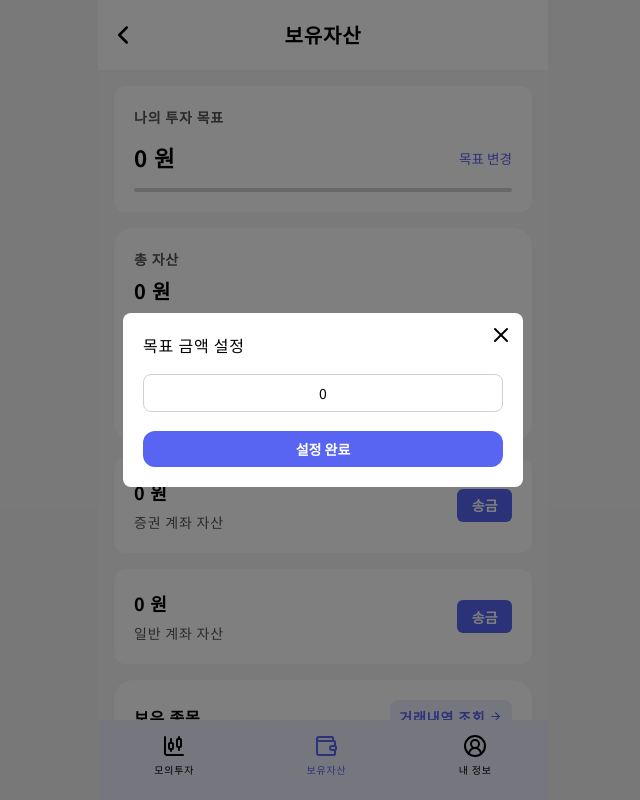
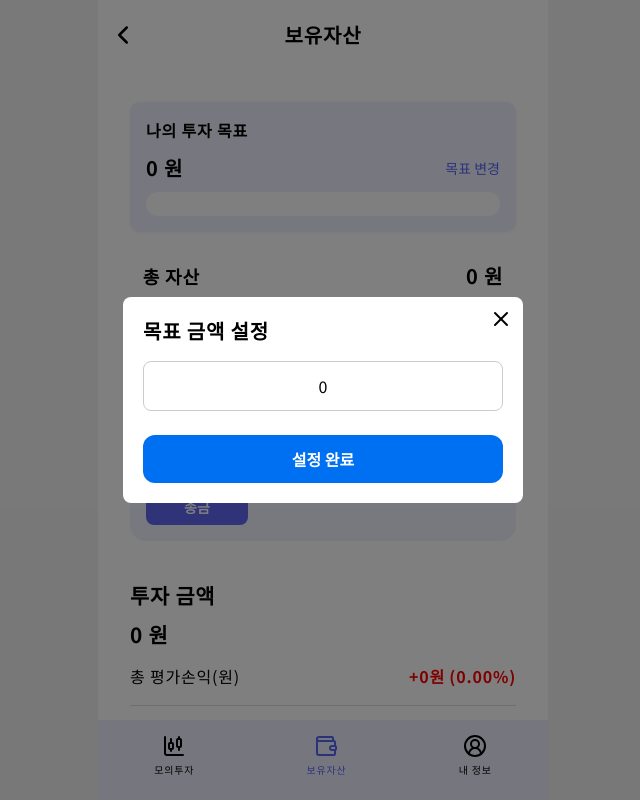
Before and after one commit to BoyunLee/mufin_evolved, a Next.js app: page /user/asset in a window 1280 px wide. Both pictures are taken after a click on the button "목표 변경". Shown: the whole page, without its empty margins (317-957 px from the left). Built offline with nearby package versions, Linux system fonts and the light colour scheme; no server answers.

Commit message:
Revert "fix : 유저 피드백 반영 css 수정"

```diff
--- a/app/(anon)/search/components/Search.Styled.ts
+++ b/app/(anon)/search/components/Search.Styled.ts
@@ -85,9 +85,9 @@ export const StockImage = styled(Image)`
 
 export const StockName = styled.div`
     margin-left: 1rem;
-    font-size: var(--font-size-lg);
+    font-size: var(--font-size-xl);
     color: var(--black-color);
-    font-weight: bold;
+    font-weight: 500;
 `;
 
 export const HighlightedText = styled.span`
--- a/app/components/home/StockList.Styled.ts
+++ b/app/components/home/StockList.Styled.ts
@@ -69,9 +69,9 @@ export const StockImage = styled(Image)`
 
 export const StockName = styled.div`
     display: flex;
-    font-size: var(--font-size-base);
+    font-size: var(--font-size-lg);
     color: var(--black-color);
-    font-weight: bold;
+    font-weight: 500;
     flex-wrap: wrap;
     word-wrap: break-word;
 `;
@@ -87,7 +87,7 @@ export const StockRight = styled.div`
 `;
 
 export const StockPrice = styled.p`
-    font-size: var(--font-size-base);
+    font-size: var(--font-size-lg);
     font-weight: bold;
 
     white-space: nowrap;
--- a/app/user/asset/components/Asset.Styled.ts
+++ b/app/user/asset/components/Asset.Styled.ts
@@ -1,31 +1,28 @@
 import styled from "styled-components";
 
-/* ================= Page Background ================= */
-
 export const Container = styled.div`
-  background: var(--gray-50);
   display: flex;
   flex-direction: column;
   gap: 1rem;
   width: 100%;
   margin: 0 auto;
-  padding: 1rem;
+  padding: 2rem;
 `;
 
-/* ================= White Section ================= */
-
-export const Section = styled.div`
-  background: var(--white-color);
-  border-radius: 12px;
-  padding: 1.25rem;
+export const InvestmentGoal = styled.div`
+  display: flex;
+  flex-direction: column;
+  gap: 0.5rem;
+  width: 100%;
+  background-color: var(--primary-light );
+  border-radius: 10px;
+  padding: 1rem;
+  box-shadow: 0 1px 4px rgba(0, 0, 0, 0.05);
 `;
 
-/* ================= 투자 목표 ================= */
-
-export const InvestmentGoal = styled(Section)`
-  display: flex;
-  flex-direction: column;
-  gap: 0.75rem;
+export const GoalText = styled.span`
+  font-size: 1rem;
+  font-weight: bold;
 `;
 
 export const GoalRow = styled.div`
@@ -34,130 +31,133 @@ export const GoalRow = styled.div`
   align-items: center;
 `;
 
-export const GoalText = styled.span`
-  font-size: var(--font-size-base);
-  color: var(--gray-800);
-  font-weight: 600;
+export const GoalAmount = styled.span`
+  font-size: 1.25rem;
+  font-weight: bold;
 `;
 
-export const GoalAmount = styled.span`
-  font-size: 1.4rem;
-  font-weight: 700;
-`;
-
-export const ChangeButton = styled.button`
-  background: none;
-  border: none;
-  font-size: 0.85rem;
-  color: var(--primary-color);
-  cursor: pointer;
-`;
-
-/* Progress */
-
 export const ProgressBarContainer = styled.div`
-  height: 4px;
   width: 100%;
-  background: var(--gray-200);
-  border-radius: 999px;
+  height: 1.5rem;
+  background: var(--white-color);
+  border-radius: 0.75rem;
   overflow: hidden;
 `;
 
 export const Progress = styled.div<{ $progress: number }>`
   width: ${({ $progress }) => $progress}%;
   height: 100%;
-  background: var(--primary-color);
+  background: var(--second-300);
+  display: flex;
+  align-items: center;
+  justify-content: center;
+  font-size: 0.875rem;
+  font-weight: 600;
+  color: white;
+  transition: width 0.3s ease;
 `;
 
-/* ================= 총 자산 ================= */
+export const ChangeButton = styled.button`
+  background: none;
+  border: none;
+  color: var(--primary-color);
+  font-size: 0.875rem;
+  cursor: pointer;
+  transition: 0.2s;
 
-export const TotalSummaryCard = styled.div`
-  background: var(--white-color);
-  border-radius: 1.25rem;
-  padding: 1.25rem;
-
-  display: flex;
-  flex-direction: column;
-  gap: 1rem;
+  &:hover {
+    text-decoration: underline;
+  }
 `;
 
-export const TotalHeader = styled.div`
+export const TotalAssetsSection = styled.div`
   display: flex;
-  flex-direction: column;
-  gap: 0.25rem;
+  justify-content: space-between;
+  align-items: center;
+  width: 100%;
+  border-bottom: 1px solid var(--disabled-color);
+  padding: 0.8rem;
 `;
 
 export const TotalText = styled.span`
-  font-size: var(--font-size-base);
+  font-size: 1.125rem;
   font-weight: 600;
-  color: var(--gray-800);
 `;
 
 export const TotalValue = styled.span`
-  font-size: var(--font-size-2xl);
-  font-weight: 700;
+  font-size: 1.25rem;
+  font-weight: bold;
 `;
 
-
-/* ================= 계좌 ================= */
-
-export const AccountSection = styled(Section)`
+export const AccountSection = styled.div`
+  width: 100%;
+  background: #f0f4ff;
+  padding: 1rem;
+  border-radius: 1rem;
   display: flex;
   justify-content: space-between;
   align-items: center;
 `;
 
-export const AccountInfo = styled.div`
+export const LeftContainer = styled.div`
   display: flex;
   flex-direction: column;
-  gap: 0.25rem;
+  gap: 0.5rem;
+`;
+
+export const RightContainer = styled.div`
+  display: flex;
+  align-items: flex-end;
 `;
 
 export const AccountTitle = styled.span`
-  font-size: var(--font-size-base);
-  color: var(--gray-800);
+  font-size: 1rem;
+  font-weight: 600;
 `;
 
 export const AccountValue = styled.span`
-  font-size: var(--font-size-xl);
-  font-weight: 700;
+  font-size: 1.25rem;
+  font-weight: bold;
 `;
 
 export const TransferButton = styled.button`
-  background: var(--primary-color);
+  padding: 0.5rem 0.75rem;
+  background: #6366f1;
+  color: white;
+  font-size: 0.875rem;
+  font-weight: 600;
   border: none;
-  border-radius: 6px;
-  padding: 0.6rem 0.9rem;
+  border-radius: 0.5rem;
+  cursor: pointer;
+  transition: 0.2s;
 
-  font-size: var(--font-size-base);
-  font-weight: 600;
-  color: var(--white-color);
-
-  cursor: pointer;
-  line-height: 1;
-  white-space: nowrap;
+  &:hover {
+    background: #4f46e5;
+  }
 `;
 
-
-/* ================= Modal ================= */
 export const Input = styled.input`
   width: 100%;
-  padding: 0.5rem;
+  padding: 0.75rem;
   margin-top: 1rem;
-  border: 1px solid var(--disabled-color);
+  border: 1px solid #ccc;
   border-radius: 0.5rem;
-  font-size: var(--font-size-base);
+  font-size: 1rem;
 `;
 
 export const Button = styled.button`
-  margin-top: 1.2rem;
-  padding: 0.5rem;
-  background: var(--primary-color);
-  color: var(--white-color);
-  font-size: var(--font-size-base);
+  margin-top: 1.5rem;
+  padding: 0.75rem;
+  background: #0070f3;
+  color: white;
+  font-size: 1rem;
   font-weight: bold;
   border: none;
   border-radius: 0.75rem;
   cursor: pointer;
   width: 100%;
+
+  &:hover {
+    background: #0366d6;
+  }
 `;
--- a/app/user/asset/components/Holdings.Styled.ts
+++ b/app/user/asset/components/Holdings.Styled.ts
@@ -1,74 +1,61 @@
 import styled from "styled-components";
 import Link from "next/link";
 
-/* 카드 컨테이너 */
 export const Container = styled.div`
     width: 100%;
-  background: var(--white-color);
-  border-radius: 1.25rem;
-  padding: 1.25rem;
-
-  display: flex;
-  flex-direction: column;
-  gap: 0.75rem;
-`;
-
-/* 헤더 */
-export const Header = styled.div`
-  display: flex;
-  justify-content: space-between;
-  align-items: center;
+    padding-top: 1.5rem;
 `;
 
 export const Title = styled.h3`
-  font-size: var(--font-size-lg);
-  font-weight: 700;
+    font-size: 1.3rem;
+    font-weight: bold;
+    margin-bottom: 0.5rem;
 `;
-
 export const HistoryButton = styled(Link)`
     display: flex;
     align-items: center;
-  gap: 0.25rem;
+    justify-content: center;
+    background-color: var(--primary-500);
+    width: 11rem;
+    padding: 0.2rem;
+    font-size: 0.8rem;
+    //border: 1px solid;
+    border-radius: 5px;
+    color: white;
+    margin-left: auto; /* 추가: 우측 정렬 */
 
-  padding: 0.35rem 0.6rem;
-  font-size: var(--font-size-base);
-  font-weight: 600;
+    cursor: pointer;
 
-  color: var(--primary-color);
-  background: var(--primary-50);
-  border-radius: 0.5rem;
+    &:hover {
+        background-color: var(--primary-600);
+    }
+`;
+export const Table = styled.table`
+    width: 100%;
+    border-collapse: collapse;
 `;
 
-/* 리스트형 테이블 */
-export const Table = styled.table`
-  width: 100%;
-  border-collapse: separate;
-  border-spacing: 0;
-`;
-
-/* 테이블 헤더 */
 export const TableHeader = styled.th`
-  font-size: var(--font-size-base);
-  color: var(--gray-800);
-  padding: 0.5rem 0;
+    font-size: 0.9rem;
+    font-weight: bold;
+    padding: 0.75rem;
     text-align: left;
-`;
-
-/* 행 */
-export const TableRow = styled.tr`
-  font-size: 0.875rem;
-
-  &:not(:last-child) td {
-    border-bottom: 1px solid var(--gray-50);
+    border-bottom: 2px solid var(--gray-100);
+    &:nth-child(3) {
+        text-align: right;
     }
 `;
 
-export const TableCell = styled.td`
-  padding: 0.75rem 0;
-  vertical-align: middle;
+export const TableRow = styled.tr`
+    text-align: left;
+    font-size: 0.95rem;
 `;
 
-/* 종목 정보 */
+export const TableCell = styled.td`
+    padding: 0.75rem;
+    text-align: right;
+`;
+
 export const StockInfo = styled.div`
     display: flex;
     align-items: center;
@@ -76,14 +63,13 @@ export const StockInfo = styled.div`
 `;
 
 export const StockImage = styled.img`
-  width: 1.75rem;
-  height: 1.75rem;
+    width: 1.5rem;
+    height: 1.5rem;
     border-radius: 50%;
 `;
 
-/* 수익 텍스트 */
 export const ProfitText = styled.p<{ $isPositive: boolean }>`
-  margin-top: 0.15rem;
-  font-size: var(--font-size-md);
-  color: ${({ $isPositive }) => ($isPositive ? "var(--second-color)" : "var(--primary-color)")};
+    font-size: 0.7rem;
+    font-weight: bold;
+    color: ${({ $isPositive }) => ($isPositive ? "red" : "blue")};
 `;
--- a/app/user/asset/components/Holdings.tsx
+++ b/app/user/asset/components/Holdings.tsx
@@ -11,7 +11,6 @@ import {
     StockImage,
     ProfitText,
     HistoryButton,
-    Header,
 } from "@/app/user/asset/components/Holdings.Styled";
 
 interface Holding {
@@ -31,18 +30,16 @@ interface HoldingsProps {
 const Holdings = ({ holdings }: HoldingsProps) => {
     return (
         <Container>
-            <Header>
-                <Title>보유 종목</Title>
-                <HistoryButton href="/user/stockhistory">
-                    거래내역 조회<ArrowRight size={13} />
-                </HistoryButton>
-            </Header>
+            <Title>보유 종목</Title>
+            <HistoryButton href="/user/stockhistory">
+                거래내역 확인하러 가기 <ArrowRight size={15} />
+            </HistoryButton>
             <Table>
                 <thead>
                     <TableRow>
                         <TableHeader>종목</TableHeader>
+                        <TableHeader>수량</TableHeader>
                         <TableHeader>금액</TableHeader>
-                        <TableHeader>수량</TableHeader>
                     </TableRow>
                 </thead>
                 <tbody>
@@ -65,6 +62,7 @@ const Holdings = ({ holdings }: HoldingsProps) => {
                                         {displayName}
                                     </StockInfo>
                                 </TableCell>
+                                <TableCell>{quantity}주</TableCell>
                                 <TableCell>
                                     {total.toLocaleString()} 원
                                     <ProfitText $isPositive={profit >= 0}>
@@ -72,7 +70,6 @@ const Holdings = ({ holdings }: HoldingsProps) => {
                                         {profit.toLocaleString()}원 ({profitRate.toFixed(2)}%)
                                     </ProfitText>
                                 </TableCell>
-                                <TableCell>{quantity}주</TableCell>
                             </TableRow>
                         );
                     })}
--- a/app/user/asset/components/InvestmentAmount.Styled.ts
+++ b/app/user/asset/components/InvestmentAmount.Styled.ts
@@ -1,32 +1,54 @@
 import styled from "styled-components";
 
-export const Section = styled.div`
-  background: var(--white-color);
+export const Container = styled.div`
+    width: 100%;
+    padding-top: 1.5rem;
 `;
 
-export const InvestmentSummary = styled(Section)`
-  display: flex;
-  flex-direction: column;
-  gap: 1rem;
+export const Title = styled.h3`
+    font-size: 1.3rem;
+    font-weight: bold;
 `;
 
-export const SummaryRow = styled.div`
-  display: flex;
-  justify-content: space-between;
+export const Amount = styled.p`
+    font-size: 1.3rem;
+    font-weight: bold;
+    margin-top: 0.5rem;
 `;
 
-export const SummaryLabel = styled.span`
-  font-size: var(--font-size-base);
-  color: var(--gray-800);
+export const ProfitContainer = styled.div`
+    display: flex;
+    justify-content: space-between;
+    align-items: center;
+    margin-top: 0.75rem;
 `;
 
-export const SummaryValue = styled.span<{ $isPositive?: boolean }>`
-  font-size: var(--font-size-base);
-  font-weight: 600;
-  color: ${({ $isPositive }) =>
-    $isPositive === undefined
-      ? "var(--black-color)"
-      : $isPositive
-      ? "var(--second-color)"
-      : "var(--primary-color)"};
+export const ProfitLabel = styled.p`
+    font-size: 1rem;
 `;
+
+export const ProfitValue = styled.p<{ $isPositive: boolean }>`
+    font-size: 1rem;
+    font-weight: bold;
+    color: ${({ $isPositive }) => ($isPositive ? "red" : "blue")};
+`;
+
+export const CashContainer = styled.div`
+    display: flex;
+    justify-content: space-between;
+    align-items: center;
+    margin-top: 1rem;
+    padding: 0.75rem;
+    border-top: 1px solid #ddd;
+    border-bottom: 1px solid #ddd;
+`;
+
+export const CashLabel = styled.p`
+    font-size: 1rem;
+    font-weight: bold;
+`;
+
+export const CashAmount = styled.p`
+    font-size: 1rem;
+    font-weight: bold;
+`;
--- a/app/user/asset/components/InvestmentAmount.tsx
+++ b/app/user/asset/components/InvestmentAmount.tsx
@@ -1,43 +1,46 @@
+"use client";
+
 import {
-  InvestmentSummary,
-  SummaryRow,
-  SummaryLabel,
-  SummaryValue,
+    Container,
+    Title,
+    Amount,
+    ProfitContainer,
+    ProfitLabel,
+    ProfitValue,
+    CashContainer,
+    CashLabel,
+    CashAmount,
 } from "@/app/user/asset/components/InvestmentAmount.Styled";
 
-interface Props {
+interface InvestmentAmountProps {
     investmentAmount: number;
     totalProfit: number;
     totalProfitRate: number;
     cash: number;
 }
 
-const InvestmentAmount = ({
-  investmentAmount,
-  totalProfit,
-  totalProfitRate,
-  cash,
-}: Props) => {
+const InvestmentAmount = ({ investmentAmount, totalProfit, totalProfitRate, cash }: InvestmentAmountProps) => {
     return (
-    <InvestmentSummary>
-      <SummaryRow>
-        <SummaryLabel>투자 금액</SummaryLabel>
-        <SummaryValue>{investmentAmount.toLocaleString()}원</SummaryValue>
-      </SummaryRow>
+        <Container>
+            {/* 투자 금액 */}
+            <Title>투자 금액</Title>
+            <Amount>{investmentAmount.toLocaleString()} 원</Amount>
 
-      <SummaryRow>
-        <SummaryLabel>총 평가손익</SummaryLabel>
-        <SummaryValue $isPositive={totalProfit >= 0}>
+            {/* 총 평가손익 */}
+            <ProfitContainer>
+                <ProfitLabel>총 평가손익(원)</ProfitLabel>
+                <ProfitValue $isPositive={totalProfit >= 0}>
                     {totalProfit >= 0 ? "+" : ""}
                     {totalProfit.toLocaleString()}원 ({totalProfitRate.toFixed(2)}%)
-        </SummaryValue>
-      </SummaryRow>
+                </ProfitValue>
+            </ProfitContainer>
 
-      <SummaryRow>
-        <SummaryLabel>예수금</SummaryLabel>
-        <SummaryValue>{cash.toLocaleString()}원</SummaryValue>
-      </SummaryRow>
-    </InvestmentSummary>
+            {/* 예수금 */}
+            <CashContainer>
+                <CashLabel>예수금</CashLabel>
+                <CashAmount>{cash.toLocaleString()} 원</CashAmount>
+            </CashContainer>
+        </Container>
     );
 };
 
--- a/app/user/asset/page.tsx
+++ b/app/user/asset/page.tsx
@@ -10,19 +10,19 @@ import {
     GoalAmount,
     ProgressBarContainer,
     Progress,
+    TotalAssetsSection,
     TotalText,
     TotalValue,
     AccountSection,
+    LeftContainer,
+    RightContainer,
     AccountTitle,
     AccountValue,
-    AccountInfo,
     TransferButton,
     Input,
     Button,
     GoalRow,
-    ChangeButton,
-    TotalSummaryCard,
-    TotalHeader,
+    ChangeButton
 } from "@/app/user/asset/components/Asset.Styled";
 import InvestmentAmount from "./components/InvestmentAmount";
 import Holdings from "./components/Holdings";
@@ -132,61 +132,48 @@ const Asset = () => {
             </ProgressBarContainer>
             </InvestmentGoal>
 
-            <TotalSummaryCard>
-                {/* 상단: 총 자산 */}
-                <TotalHeader>
-                    <TotalText>총 자산</TotalText>
-                    <TotalValue>{totalAssets.toLocaleString()} 원</TotalValue>
-                </TotalHeader>
-
-                {/* 하단: 투자 상세 */}
-                <InvestmentAmount
-                    investmentAmount={investmentAmount}
-                    totalProfit={totalProfit}
-                    totalProfitRate={totalProfitRate}
-                    cash={cash}
-                />
-            </TotalSummaryCard>
+            {/* 총 자산 */}
+            <TotalAssetsSection>
+                <TotalText>총 자산</TotalText>
+                <TotalValue>{totalAssets.toLocaleString()} 원</TotalValue>
+            </TotalAssetsSection>
 
             {/* 증권계좌 자산 (예수금 + 투자금액) */}
             <AccountSection>
-                <AccountInfo>
-                    <AccountValue>
-                        {securitiesAccount.toLocaleString()} 원
-                    </AccountValue>
+                <LeftContainer>
                     <AccountTitle>증권 계좌 자산</AccountTitle>
-                </AccountInfo>
-
-                <TransferButton
-                    onClick={() => router.push("/user/transfer?type=toAccount")}
-                >
-                    송금
-                </TransferButton>
+                    <TransferButton onClick={() => router.push("/user/transfer?type=toAccount")}>송금</TransferButton>
+                </LeftContainer>
+                <RightContainer>
+                    <AccountValue>{securitiesAccount.toLocaleString()} 원</AccountValue>
+                </RightContainer>
             </AccountSection>
-
 
             {/* 일반계좌 자산 */}
             <AccountSection>
-                <AccountInfo>
-                    <AccountValue>
-                        {bankAccount.toLocaleString()} 원
-                    </AccountValue>
+                <LeftContainer>
                     <AccountTitle>일반 계좌 자산</AccountTitle>
-                </AccountInfo>
+                    <TransferButton onClick={() => router.push("/user/transfer?type=toCash")}>송금</TransferButton>
+                </LeftContainer>
+                <RightContainer>
+                    <AccountValue>{bankAccount.toLocaleString()} 원</AccountValue>
+                </RightContainer>
+            </AccountSection>
 
-                <TransferButton
-                    onClick={() => router.push("/user/transfer?type=toCash")}
-                >
-                    송금
-                </TransferButton>
-            </AccountSection>
+            {/* 투자금액, 평가손익, 예수금 컴포넌트 */}
+            <InvestmentAmount
+                investmentAmount={investmentAmount}
+                totalProfit={totalProfit}
+                totalProfitRate={totalProfitRate}
+                cash={cash}
+            />
 
             {/* 보유종목 컴포넌트 */}
             <Holdings holdings={holdings} />
 
             {/* 투자 목표 설정 모달 */}
             <Modal isOpen={isModalOpen} onClose={() => setIsModalOpen(false)}>
-                <p>목표 금액 설정</p>
+                <h6>목표 금액 설정</h6>
                 <Input type="number" value={tempGoalAmount} onChange={(e) => {
                     const newValue = e.target.value;
                     if (!isNaN(Number(newValue)) && (Number(newValue) >= 0 || newValue === "")) {
--- a/app/user/transfer/components/TransferClient.Styled.ts
+++ b/app/user/transfer/components/TransferClient.Styled.ts
@@ -18,7 +18,7 @@ export const TransferTitle1 = styled.h2`
 `;
 
 export const TransferTitle2 = styled.h2`
-  font-size: var(--font-size-2xl);
+  font-size: var(--font-size-3xl);
   font-weight: bold;
   margin-bottom: 1.25rem;
   color: var(--primary-color);
--- a/application/usecases/user/dtos/userAssetDto.ts
+++ b/application/usecases/user/dtos/userAssetDto.ts
@@ -16,5 +16,5 @@ export interface UserAssetDTO {
     // 예수금
     cash: number;
     // 보유종목 배열 (현재는 미구현이므로 빈 배열)
-    holdings: unknown[];
+    holdings: any[];
 }
```
Lines whose indentation alone changed are shown as unchanged.
